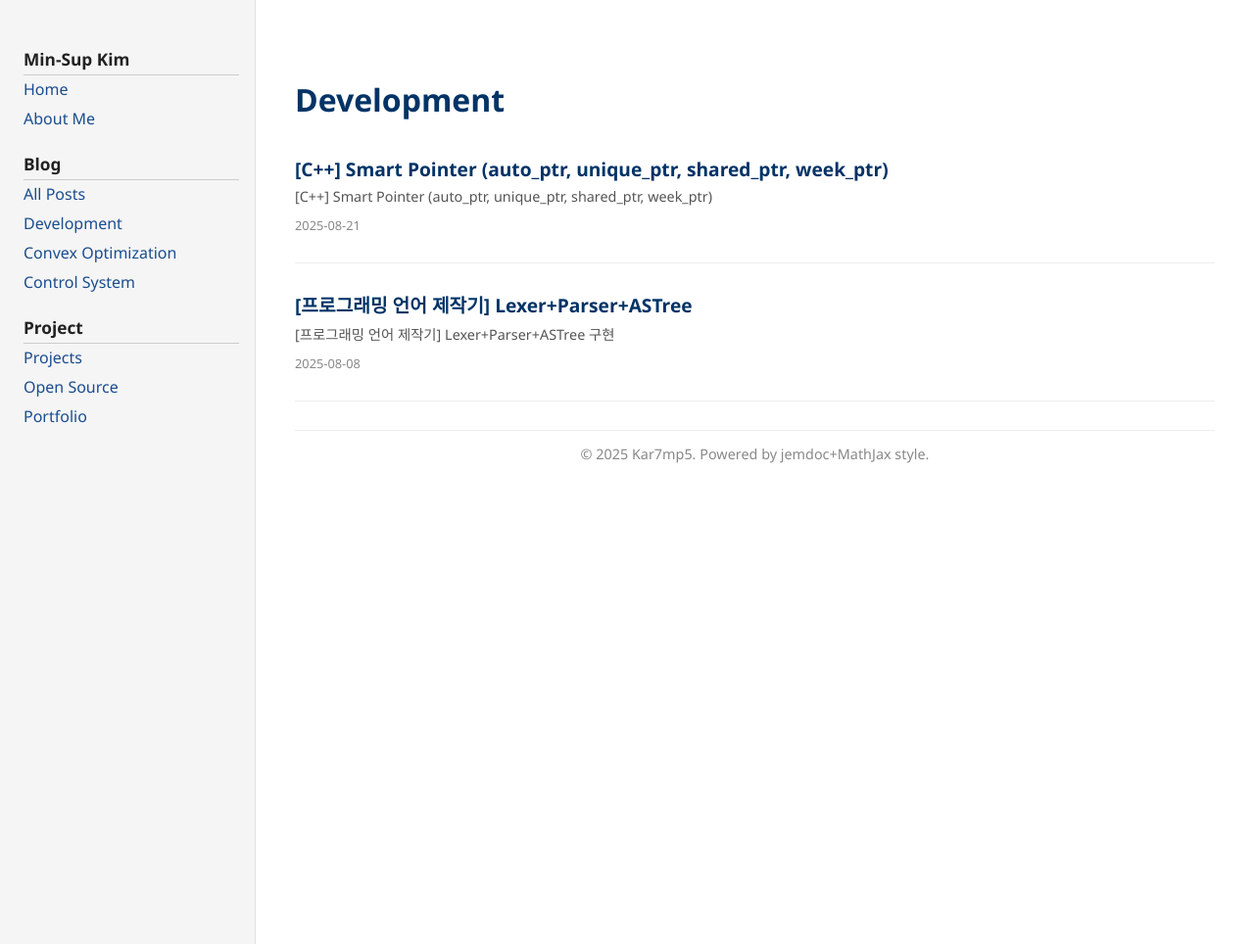
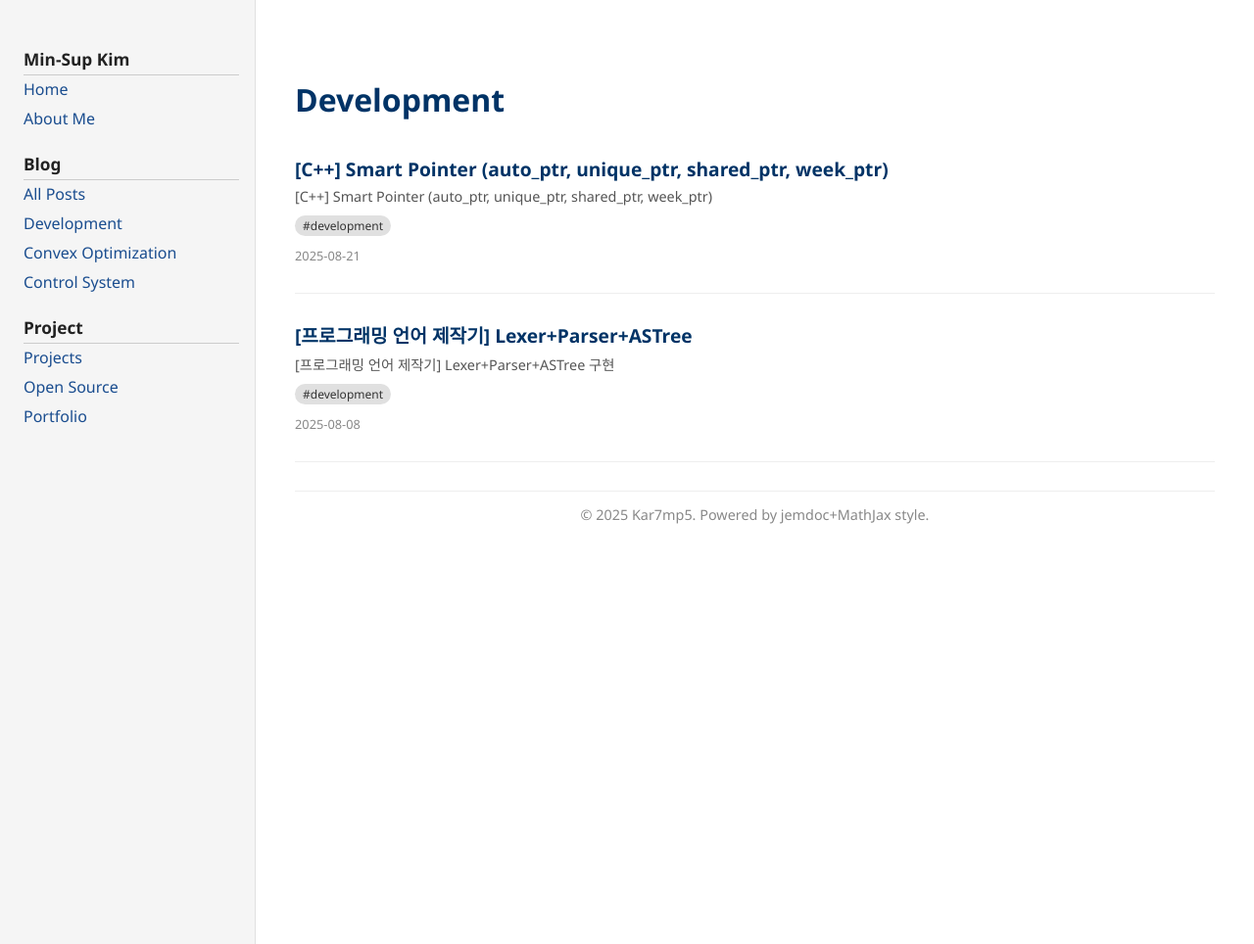
Before and after one commit to kar7mp5/kar7mp5.github.io, a Jekyll site: the page built from categories/development.md, in a window 1280 px wide. Shown: the whole page at 98% size. Built offline with Jekyll 4.4.1, drawn with Linux system fonts in a browser that asks for light colours.

Commit message:
style: Add category

```diff
--- a/_layouts/category.html
+++ b/_layouts/category.html
@@ -8,12 +8,12 @@ layout: default
   {% for post in site.categories[page.category] %}
   <li>
     <a href="{{ post.url }}"
-      style="display: flex; align-items: flex-start; gap: 20px; text-decoration: none; color: inherit; padding: 20px 0;">
+       style="display: flex; align-items: flex-start; gap: 20px; text-decoration: none; color: inherit; padding: 20px 0;">
 
       {% if post.image %}
       <div style="width: 120px; flex-shrink: 0;">
         <img src="{{ post.image }}" alt="{{ post.title }}"
-          style="width: 100%; height: 90px; object-fit: cover; border-radius: 4px;">
+             style="width: 100%; height: 90px; object-fit: cover; border-radius: 4px;">
       </div>
       {% endif %}
 
@@ -22,6 +22,14 @@ layout: default
         <p style="margin: 0 0 8px 0; font-size: 0.9em; color: #555;">
           {{ post.excerpt | strip_html | truncatewords: 50 }}
         </p>
+
+        <div style="margin-bottom: 8px;">
+          {% for category in post.categories %}
+            <span style="display: inline-block; background-color: #e0e0e0; color: #333; padding: 2px 8px; margin-right: 5px; border-radius: 12px; font-size: 0.75em;">
+              #{{ category }}
+            </span>
+          {% endfor %}
+        </div>
         <span style="color:#888; font-size:0.8em;">{{ post.date | date: '%Y-%m-%d' }}</span>
       </div>
 
```
